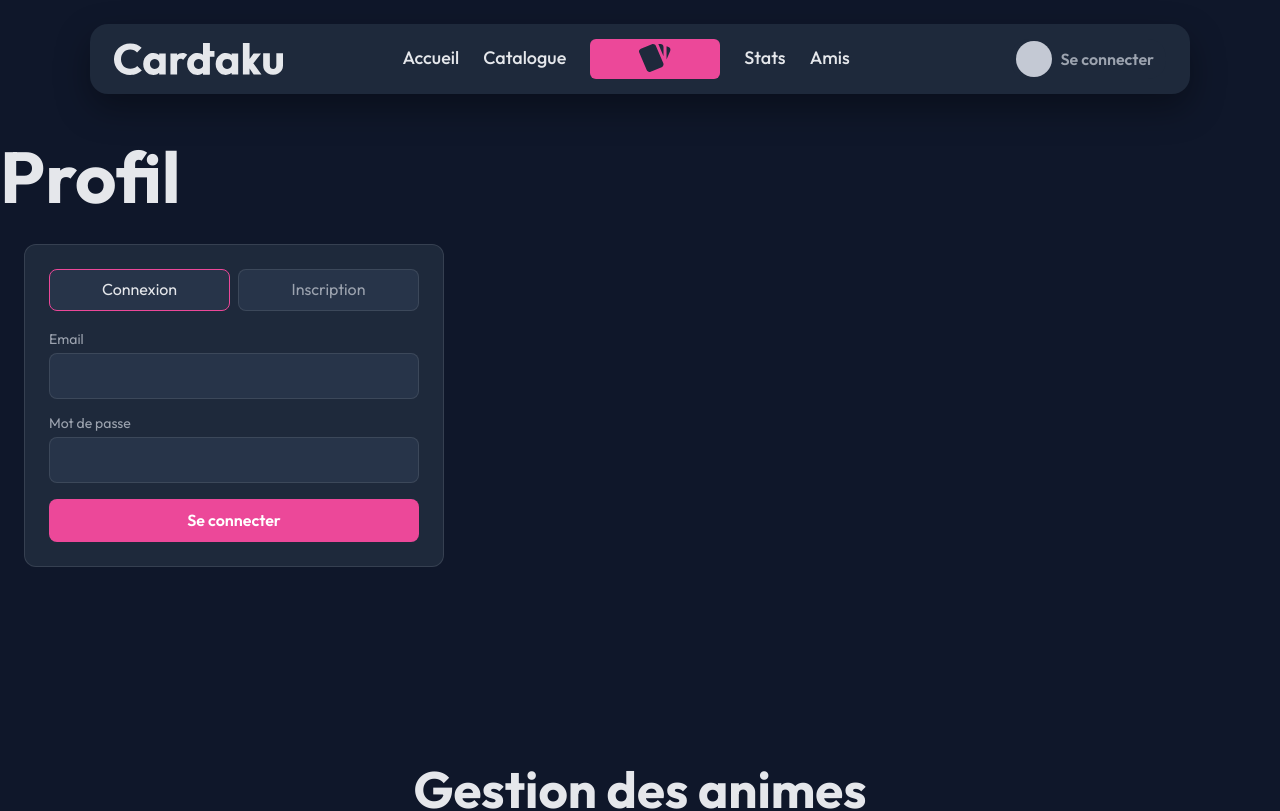
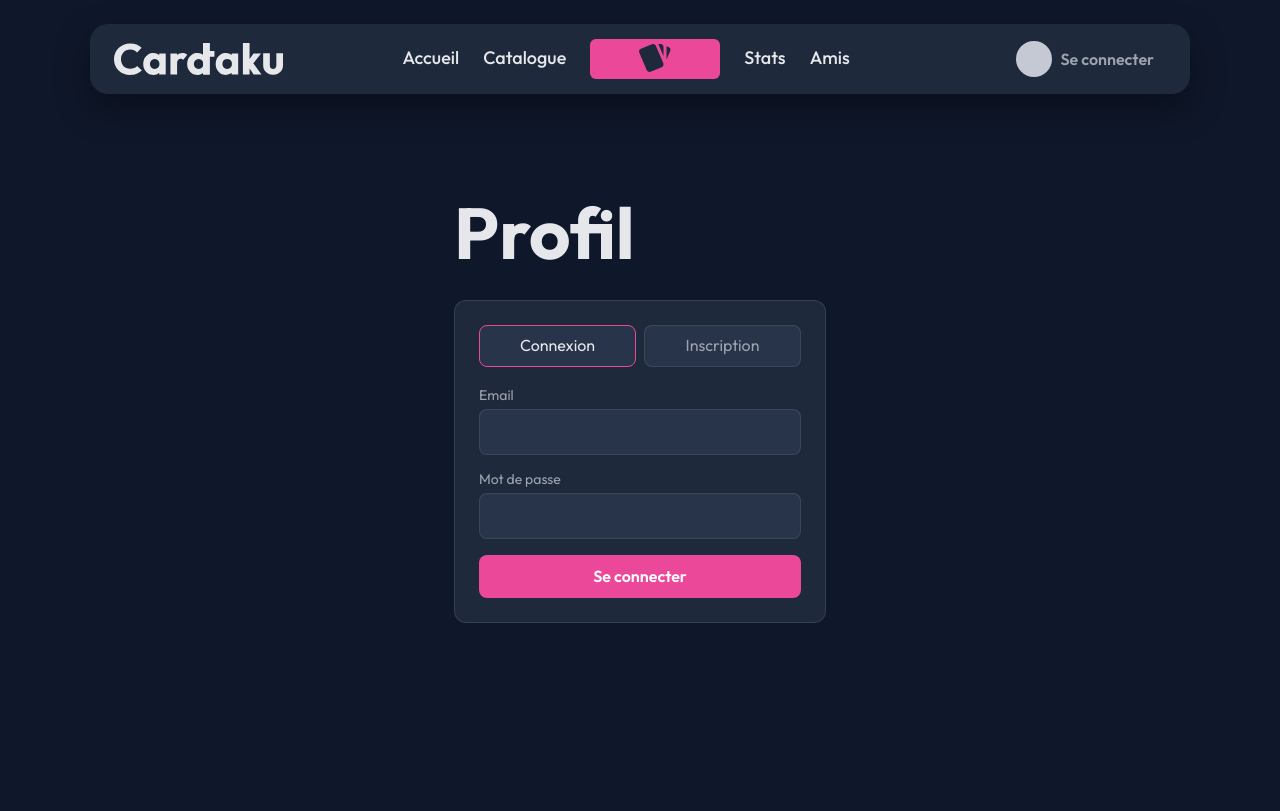
Before and after one commit to NiicoSnow/TFE, a React (Vite) app: page /profil in a window 1280 px wide. Shown: the top 811 px of the page. Built offline with nearby package versions, Linux system fonts and the light colour scheme; no server answers.

Commit message:
responsive homepage

```diff
--- a/src/App.scss
+++ b/src/App.scss
@@ -767,10 +767,15 @@
 
 .anime-management__anime-title {
   margin: 0;
+  width: 100%;
   font-size: 1.8rem;
   font-weight: 700;
   line-height: 1.25;
   text-align: left;
+  display: -webkit-box;
+  -webkit-box-orient: vertical;
+  -webkit-line-clamp: 2;
+  overflow: hidden;
 }
 
 .anime-management__rating {
@@ -1593,19 +1598,27 @@
 }
 
 .profile-page {
-  padding-block: 4rem 8rem;
+  padding-top: 4rem;
+  padding-bottom: 8rem;
+}
+
+.profile-page > div:first-child {
+  align-self: center;
+  width: 100%;
+  max-width: 42rem;
+  margin-inline: auto;
+  padding-inline: 2.4rem;
+  box-sizing: border-box;
 }
 
 .profile-auth,
 .profile-card {
-  max-width: 42rem;
+  width: 100%;
   margin-top: 2.4rem;
   padding: 2.4rem;
   background: var(--element-bg);
   border-radius: 1.2rem;
   border: 1px solid var(--border);
-  margin-left: 2.4rem;
-  margin-right: 2.4rem;
 }
 
 .profile-auth__tabs {
@@ -1714,8 +1727,8 @@
   display: flex;
   flex-direction: column;
   align-items: center;
-  max-width: 42rem;
-  margin: 0 2.4rem;
+  width: 100%;
+  margin: 0;
   text-align: center;
 }
 
@@ -2236,7 +2249,7 @@
     column-gap: 40px;
     max-width: 160rem;
     margin-inline: auto;
-    padding-inline: 0;
+    padding-inline: 4rem;
   }
 
   .main-nav {
@@ -2385,7 +2398,10 @@
   }
 
   .anime-management__list {
-    grid-template-columns: repeat(2, 1fr);
+    grid-template-columns: repeat(2, minmax(0, 1fr));
+    gap: 2.4rem 20rem;
+    width: 100%;
+    max-width: 100%;
   }
 
   .quiz-question {
@@ -2497,12 +2513,13 @@
     margin-top: 0;
   }
   .anime-management__card {
-    width: 60rem;
-    align-self: center;
-    justify-self: center;
+    width: 100%;
+    min-width: 0;
+    max-width: none;
     height: 12rem;
   }
-  .anime-management__poster{
+
+  .anime-management__poster {
     height: 12rem;
     width: 9rem;
   }
@@ -2826,4 +2843,7 @@
     padding-right: 20rem;
     padding-left: 20rem;
   }
-}
+  .profile-page {
+    padding-top: 9.6rem;
+  }
+}
```
